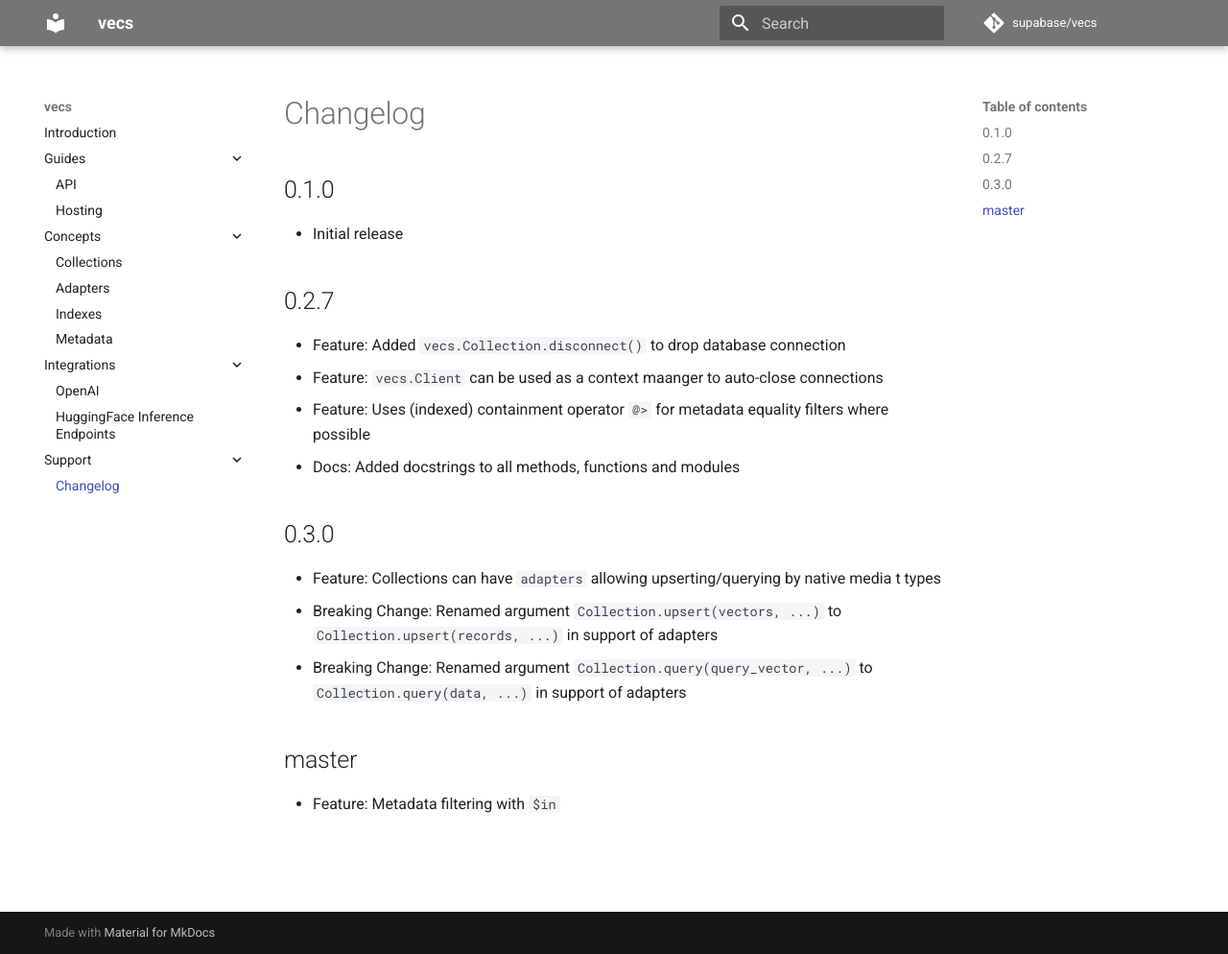
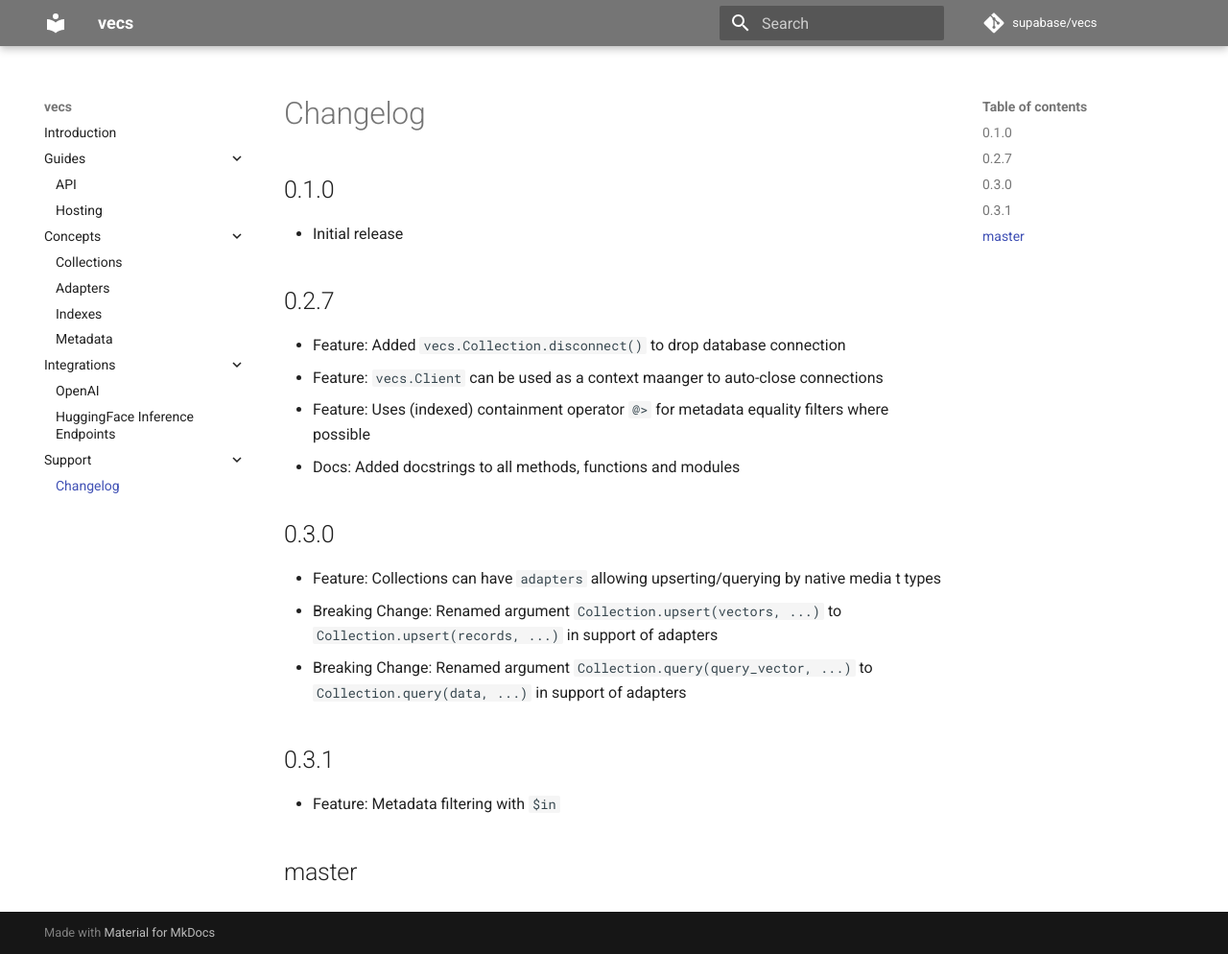
Before and after one commit to supabase/vecs, an MkDocs documentation site: the page built from docs/support_changelog.md, in a window 1280 px wide and 994 px high. Shown: the whole window at 96% size. Built offline with MkDocs 1.6.1 and Material for MkDocs 9.7.7, drawn with Linux system fonts in a browser that asks for light colours; comment, search, counter and statistics services are not loaded.

Commit message:
bump v0.3.1

```diff
--- a/docs/support_changelog.md
+++ b/docs/support_changelog.md
@@ -18,6 +18,8 @@
 - Breaking Change: Renamed argument `Collection.upsert(vectors, ...)` to `Collection.upsert(records, ...)` in support of adapters
 - Breaking Change: Renamed argument `Collection.query(query_vector, ...)` to `Collection.query(data, ...)` in support of adapters
 
-## master
+## 0.3.1
 
 - Feature: Metadata filtering with `$in`
+
+## master
--- a/src/vecs/__init__.py
+++ b/src/vecs/__init__.py
@@ -3,7 +3,7 @@ from vecs.client import Client
 from vecs.collection import Collection, IndexMeasure, IndexMethod
 
 __project__ = "vecs"
-__version__ = "0.3.0"
+__version__ = "0.3.1"
 
 
 __all__ = ["IndexMethod", "IndexMeasure", "Collection", "Client", "exc"]
```
